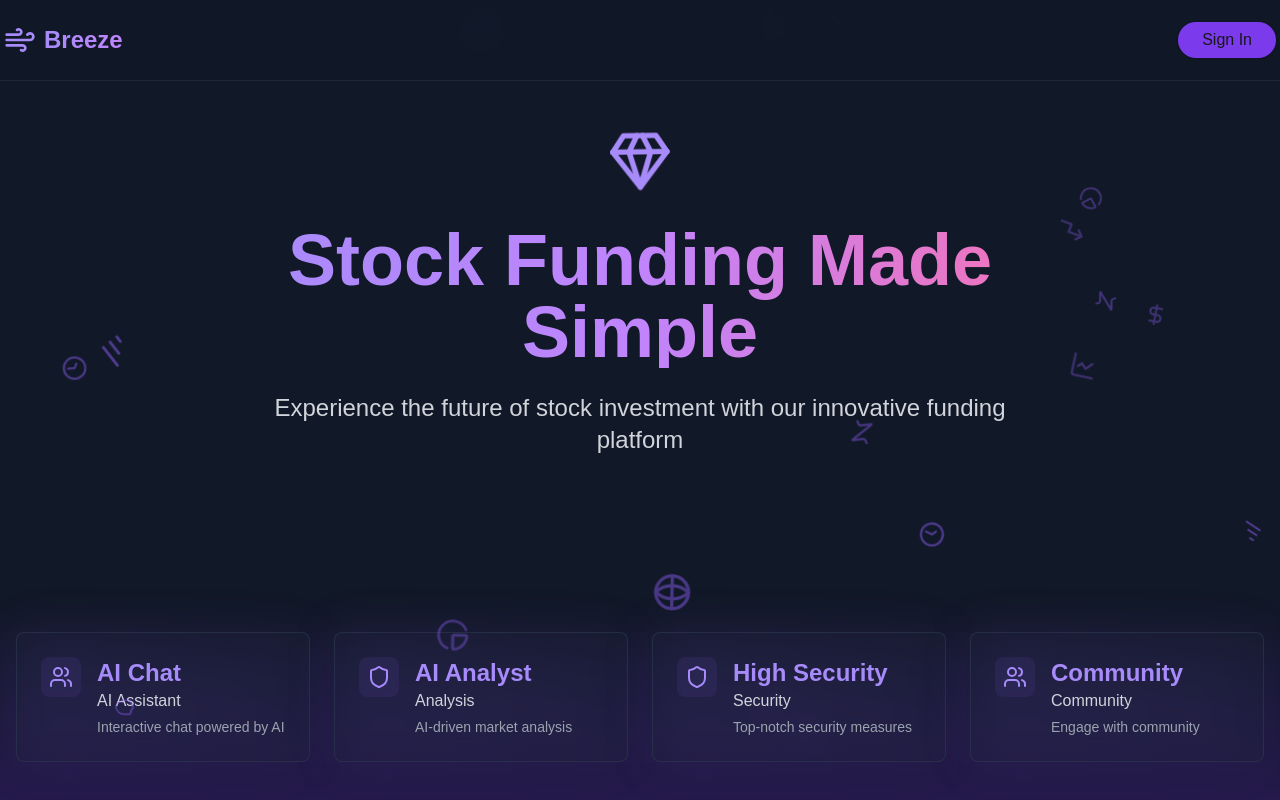
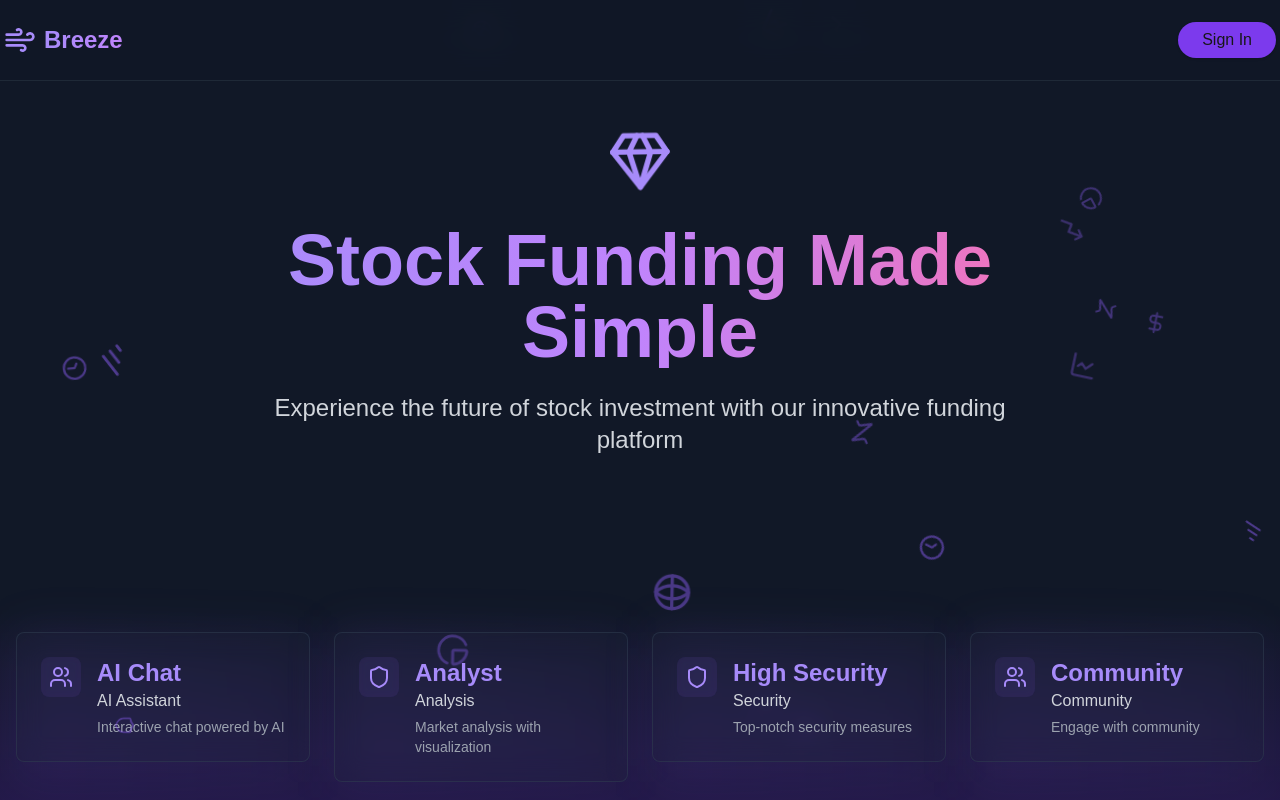
Before and after one commit to Praneethpshetty24/V2.0_Breeze, a Next.js app: page / in a window 1280 px wide. Shown: the top 800 px of the page. Built offline with nearby package versions, Linux system fonts and the light colour scheme; no server answers.

Commit message:
small update

```diff
--- a/components/StatsSection.jsx
+++ b/components/StatsSection.jsx
@@ -9,10 +9,10 @@ const stats = [
     description: "Interactive chat powered by AI"
   },
   {
-    value: "AI Analyst",
+    value: "Analyst",
     label: "Analysis",
     icon: Shield,
-    description: "AI-driven market analysis"
+    description: "Market analysis with visualization"
   },
   {
     value: "High Security",
```
